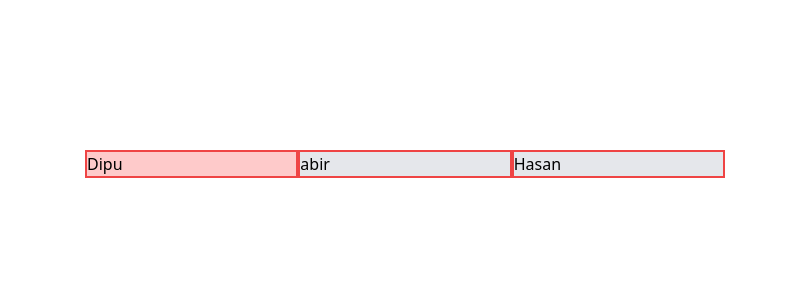
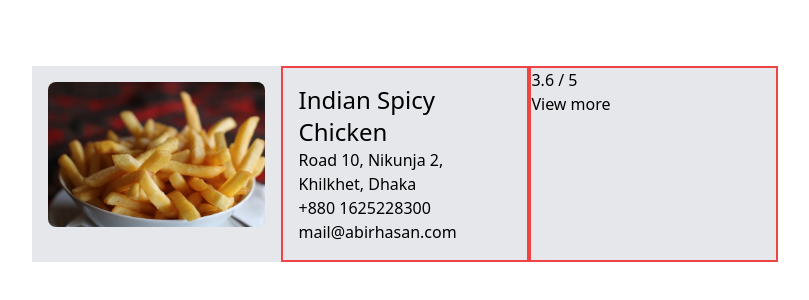
Before and after one commit to abirhasandipu/CustomTailwindComponents, a plain HTML site: page index.html in a window 1280 px wide. Shown: the part 236-536 px from the top of the page, without its empty margins (235-1044 px from the left). Drawn offline with nearby package versions, Linux system fonts and the light colour scheme.

Commit message:
card html

```diff
--- a/index.html
+++ b/index.html
@@ -10,15 +10,27 @@
 </head>
 <body class="w-screen h-screen flex justify-center items-center">
 
-    <div class="w-6/12 bg-blue-200 grid grid-cols-3">
-        <div class="bg-red-200 border-solid border-2 border-red-500">
-            <p>Dipu</p>
+    <div class="w-7/12 bg-gray-200 grid grid-cols-1 md:grid-cols-3">
+        <div class="">
+            <div class="p-4 ">
+                <img class="rounded-lg" src="/images/ff.jpg" alt="">
+            </div>
         </div>
-        <div class="bg-gray-200 border-solid border-2 border-red-500">
-            abir
+        <div class="border-solid border-2 border-red-500">
+            <div class="p-4">
+                <h3 class="text-2xl">Indian Spicy Chicken</h3>
+                <ul>
+                    <li>Road 10, Nikunja 2, Khilkhet, Dhaka</li>
+                    <li>+880 1625228300</li>
+                    <li>mail@abirhasan.com</li>
+                </ul>
+            </div>
         </div>
-        <div class="bg-gray-200 border-solid border-2 border-red-500">
-            Hasan
+        <div class="border-solid border-2 border-red-500">
+            <div>
+                <p>3.6 / 5</p>
+                <button>View more</button>
+            </div>
         </div>
 
     </div>
```
Also changed, not shown: images/ff.jpg (added).
